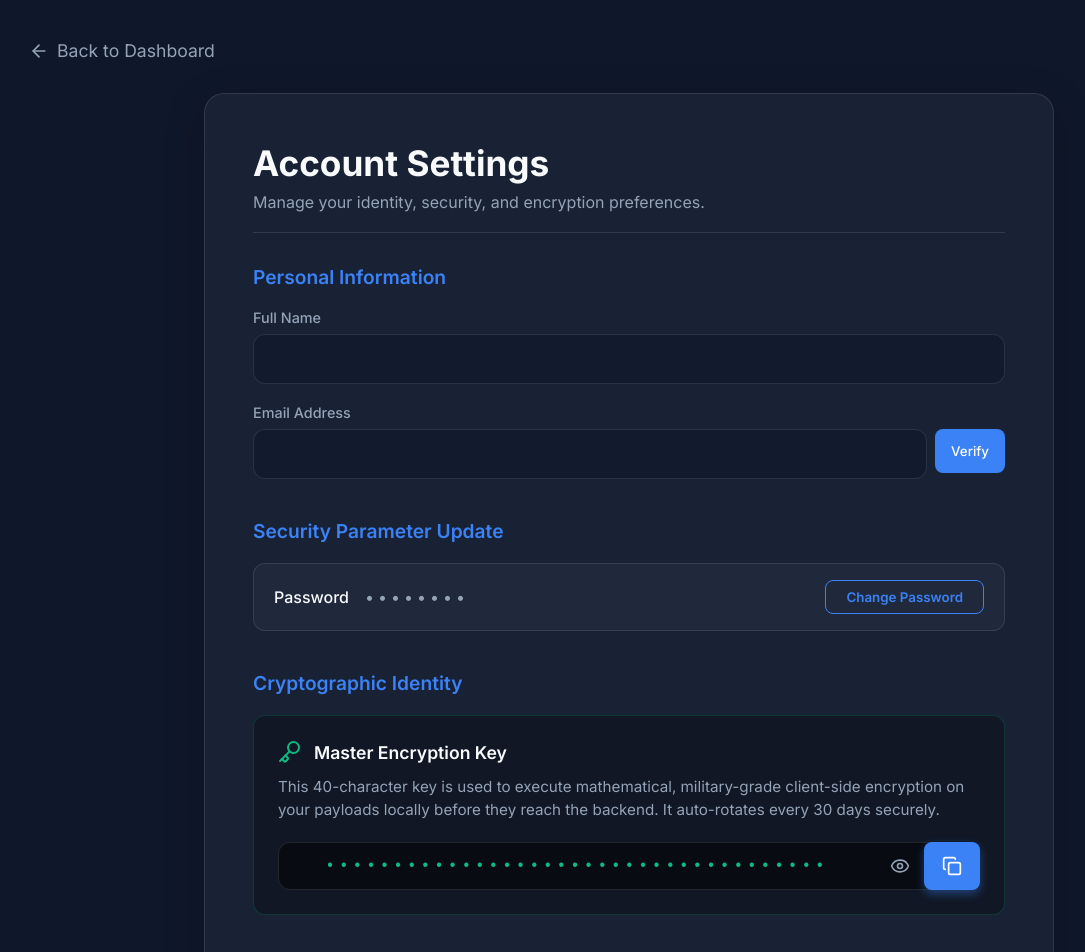
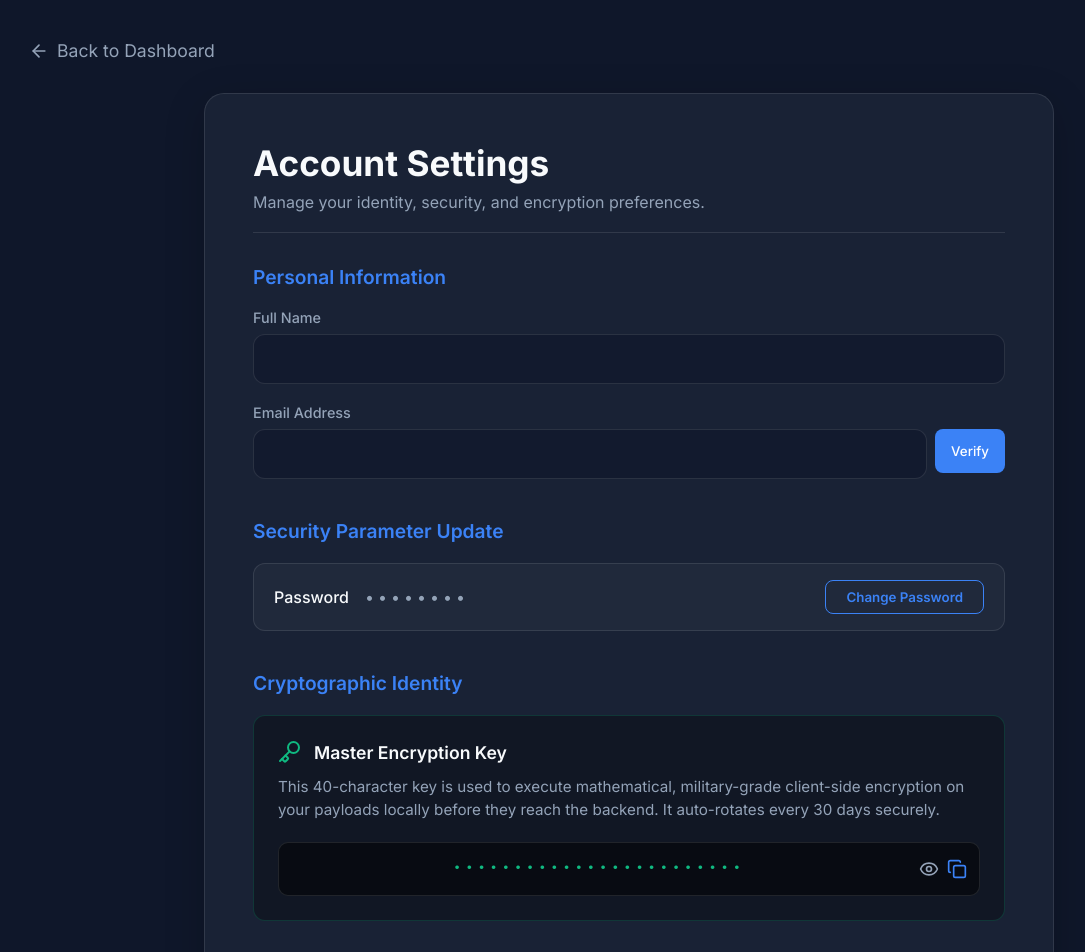
Before and after one commit to securenest046/securenest-cloud, a React (Vite) app in the folder securenest-frontend/: page /settings in a window 1280 px wide. Shown: the top 952 px of the page, without its empty margins (11-1096 px from the left). Built offline with nearby package versions, Linux system fonts and the light colour scheme; no server answers; sample sign-in values are in the browser's storage.

Commit message:
Phase 22: keyfix

```diff
--- a/securenest-frontend/src/index.css
+++ b/securenest-frontend/src/index.css
@@ -188,24 +188,39 @@ body {
    transition: all 0.2s ease;
 }
 
+.vault-key-row {
+   display: flex;
+   align-items: center;
+   gap: 12px;
+   background: rgba(0,0,0,0.5);
+   padding: 8px 12px;
+   border-radius: 10px;
+   border: 1px solid var(--border-color);
+   width: 100%;
+   min-width: 0;
+}
+
 .vault-key-display {
-   max-width: 100%;
+   flex: 1;
+   min-width: 0;
    overflow-x: auto;
    white-space: nowrap;
-   padding: 12px 16px;
-   background: rgba(0,0,0,0.5);
-   border-radius: 8px;
-   border: 1px solid var(--border-color);
-   scrollbar-width: thin; /* Firefox */
-   scrollbar-color: var(--accent-primary) transparent;
+   font-family: 'JetBrains Mono', monospace;
+   font-size: 0.85rem;
+   color: var(--success);
+   scrollbar-width: none; /* Hide scrollbar for cleaner look, still scrollable */
+   -ms-overflow-style: none;
 }
 
 .vault-key-display::-webkit-scrollbar {
-   height: 4px;
+   display: none;
 }
-.vault-key-display::-webkit-scrollbar-thumb {
-   background: var(--accent-primary);
-   border-radius: 10px;
+
+.vault-key-action-group {
+   display: flex;
+   align-items: center;
+   gap: 8px;
+   flex-shrink: 0;
 }
 
 .mobile-sidebar-toggle {
--- a/securenest-frontend/src/pages/Dashboard/Home.jsx
+++ b/securenest-frontend/src/pages/Dashboard/Home.jsx
@@ -467,16 +467,19 @@ const Home = () => {
                       {copied ? <><Check size={14}/> Copied</> : <><Copy size={14}/> Copy</>}
                    </button>
                 </div>
-                <div className="vault-key-display" style={{ position: 'relative', display: 'flex', alignItems: 'center', justifyContent: 'space-between', gap: '12px' }}>
-                <div style={{ fontFamily: 'monospace', color: 'var(--success)', fontSize: '0.85rem', wordBreak: 'break-all', letterSpacing: showVaultKey ? '1px' : '4px', textAlign: 'center', flex: 1, minWidth: 0 }}>
+                <div className="vault-key-row">
+                  <div className="vault-key-display">
                     {showVaultKey ? vaultKey : '••••••••••••••••••••••••'}
                   </div>
-                <div style={{ display: 'flex', gap: '8px', flexShrink: 0 }}>
+                  <div className="vault-key-action-group">
                     <button
                       onClick={() => setShowVaultKey(!showVaultKey)}
                       style={{ background: 'transparent', border: 'none', color: 'var(--text-muted)', cursor: 'pointer', display: 'flex', alignItems: 'center' }}
                     >
                       {showVaultKey ? <EyeOff size={16} /> : <Eye size={16} />}
+                    </button>
+                    <button onClick={handleCopy} style={{ background: 'transparent', border: 'none', color: 'var(--accent-primary)', cursor: 'pointer', display: 'flex', alignItems: 'center' }}>
+                      {copied ? <Check size={16} /> : <Copy size={16} />}
                     </button>
                   </div>
                 </div>
--- a/securenest-frontend/src/pages/Dashboard/Settings.jsx
+++ b/securenest-frontend/src/pages/Dashboard/Settings.jsx
@@ -289,15 +289,11 @@ const Settings = () => {
                   <span style={{ fontWeight: '600', fontSize: '1.1rem' }}>Master Encryption Key</span>
                </div>
                <p style={{ color: 'var(--text-muted)', fontSize: '0.95rem', marginBottom: '20px', lineHeight: '1.5' }}>This 40-character key is used to execute mathematical, military-grade client-side encryption on your payloads locally before they reach the backend. It auto-rotates every 30 days securely.</p>
-                <div style={{ display: 'flex', gap: '12px', flexWrap: 'wrap', position: 'relative' }}>
-                  <input
-                    type={showVaultKey ? "text" : "password"}
-                    className="input-field"
-                    value={vaultKey}
-                    readOnly
-                    style={{ minWidth: 0, flex: '1 1 200px', width: '100%', fontFamily: 'monospace', color: 'var(--success)', letterSpacing: showVaultKey ? '1px' : '4px', background: 'rgba(0,0,0,0.5)', cursor: 'not-allowed', textAlign: 'center', paddingRight: '120px' }}
-                  />
-                  <div style={{ position: 'absolute', right: '70px', top: '50%', transform: 'translateY(-50%)', display: 'flex', alignItems: 'center', gap: '8px' }}>
+                <div className="vault-key-row" style={{ height: '54px' }}>
+                  <div className="vault-key-display" style={{ letterSpacing: showVaultKey ? '1px' : '4px', textAlign: 'center' }}>
+                    {showVaultKey ? vaultKey : '••••••••••••••••••••••••'}
+                  </div>
+                  <div className="vault-key-action-group">
                     <button
                       type="button"
                       onClick={() => setShowVaultKey(!showVaultKey)}
@@ -305,10 +301,14 @@ const Settings = () => {
                     >
                       {showVaultKey ? <EyeOff size={20} /> : <Eye size={20} />}
                     </button>
+                    <button
+                      type="button"
+                      onClick={handleCopy}
+                      style={{ background: 'transparent', border: 'none', color: 'var(--accent-primary)', cursor: 'pointer', display: 'flex', alignItems: 'center' }}
+                    >
+                      {copied ? <Check size={20} /> : <Copy size={20} />}
+                    </button>
                   </div>
-                  <button type="button" onClick={handleCopy} style={{ display: 'flex', alignItems: 'center', justifyContent: 'center', width: '56px', background: 'var(--accent-primary)', border: 'none', borderRadius: '8px', color: '#fff', cursor: 'pointer', transition: 'background 0.2s', boxShadow: '0 4px 10px rgba(59, 130, 246, 0.4)', position: 'absolute', right: '0', top: '0', bottom: '0' }}>
-                     {copied ? <Check size={20} strokeWidth={3} color="#10b981" /> : <Copy size={20} />}
-                  </button>
                 </div>
             </div>
 
```
Lines whose indentation alone changed are shown as unchanged.
